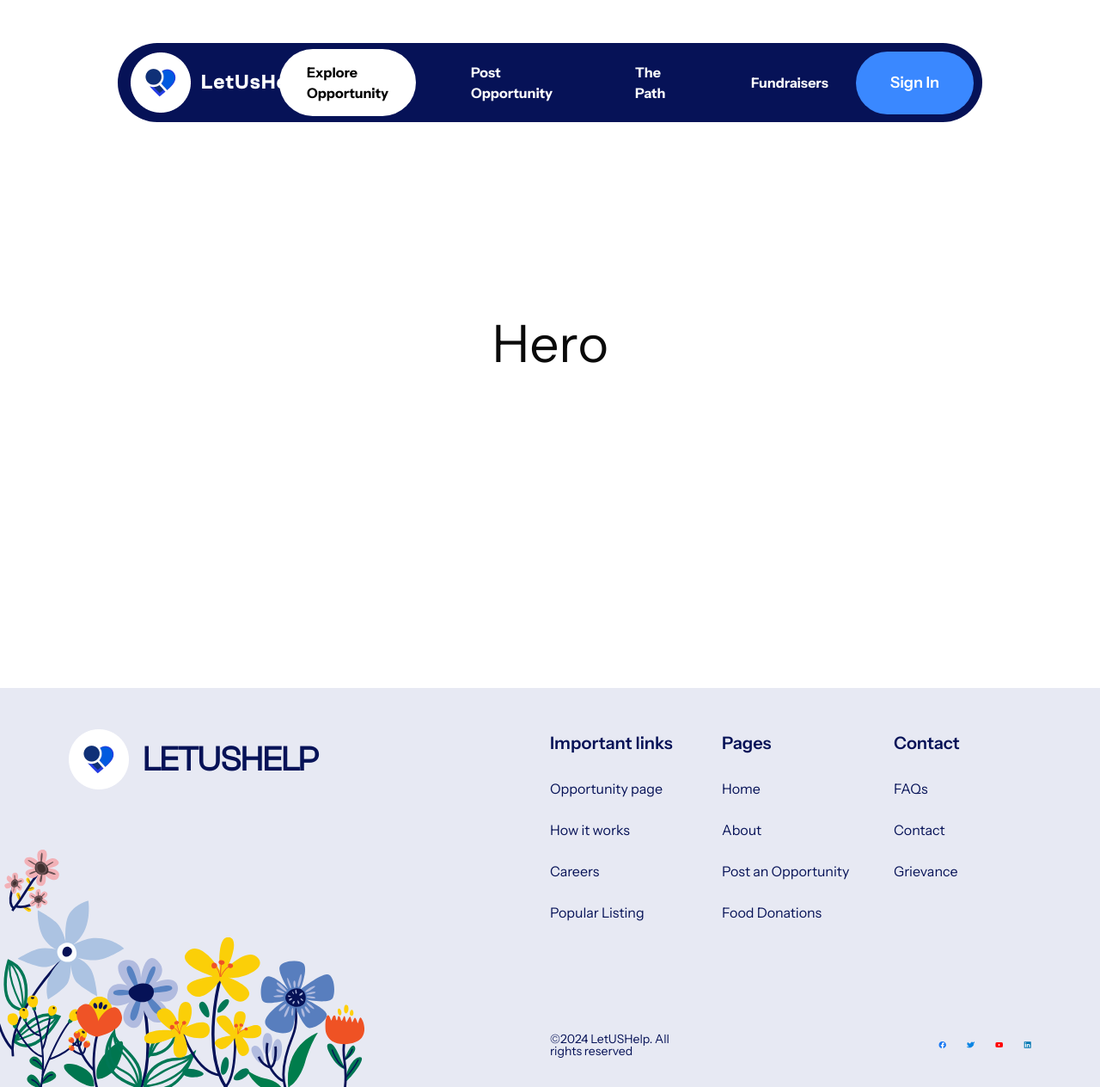
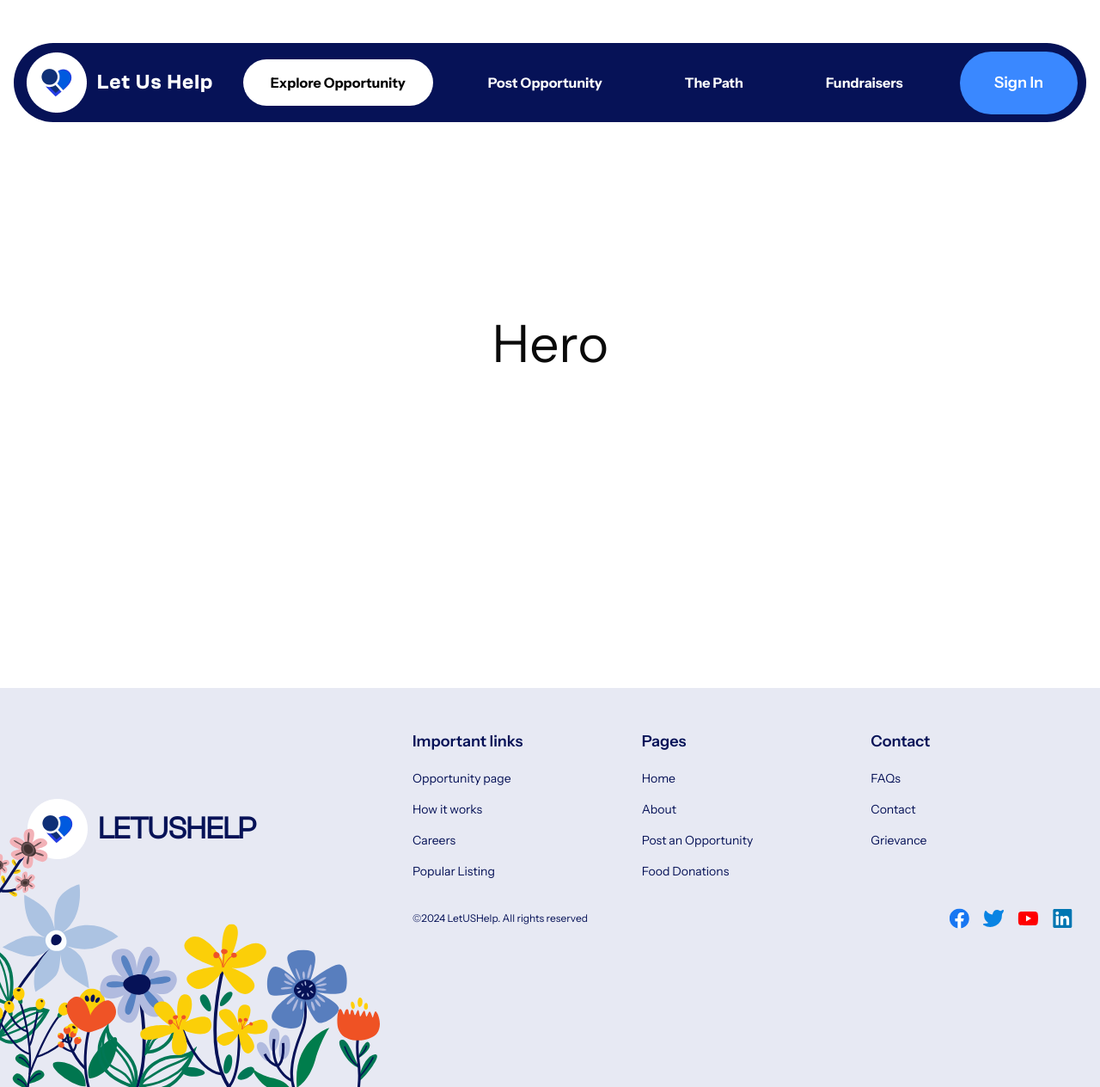
Before and after one commit to pr4th4meshh/letushelp_frontend, a Next.js app: page / in a window 1280 px wide. Shown: the whole page at 86% size. Built offline with nearby package versions, Linux system fonts and the light colour scheme.

Commit message:
refactor: temp resposive & ui tweaks

```diff
--- a/src/components/Footer.tsx
+++ b/src/components/Footer.tsx
@@ -6,38 +6,37 @@ import { FOOTER_LINKS, FOOTER_SOCIAL_LINKS } from "@/utils/constants"
 
 const Footer = () => {
   return (
-    <footer className="bg-[#8890C233] h-[464px] py-[49px] relative self-stretch">
-      <div className="mx-[80px]">
-        <div className="flex flex-row">
-          <div className="flex flex-1">
+    <footer className="bg-[#8890C233] min-h-[464px] py-8 md:py-12 relative w-full overflow-hidden">
+      <div className="container mx-auto px-4 md:px-6 lg:px-8">
+        <div className="flex flex-col space-y-8 md:space-y-0 md:flex-row md:justify-between">
           {/* Logo Section */}
-            <div className="flex items-center absolute top-[48px]">
-              <div className="text-primary uppercase font-[600] text-[40px] leading-[40px] flex font-clash items-center">
+          <div className="flex items-center justify-center md:justify-start">
+            <div className="text-primary uppercase font-semibold text-2xl sm:text-3xl md:text-4xl leading-tight flex items-center font-clash">
               <Image
                 src={Logo}
                 height={70}
                 width={70}
                 alt="LetUsHelp Logo"
-                  className="mr-[16px]"
+                className="mr-3 h-10 w-10 sm:h-12 sm:w-12 md:h-[70px] md:w-[70px]"
               />
               letushelp
             </div>
           </div>
-          </div>
-          <div className="flex flex-col flex-1">
+
           {/* Links Section */}
-            <div className="grid grid-cols-1 md:grid-cols-3 gap-10">
+          <div className="flex-grow md:ml-8 max-w-3xl">
+            <div className="grid grid-cols-1 sm:grid-cols-2 md:grid-cols-3 gap-8">
               {FOOTER_LINKS.map((section) => (
-                <div key={section.title} className="">
-                  <h3 className="text-[20px] font-[600] text-primary mb-[26px]">
+                <div key={section.title}>
+                  <h3 className="text-lg font-semibold text-primary mb-4 text-center md:text-left">
                     {section.title}
                   </h3>
-                  <ul className="space-y-[24px]">
+                  <ul className="space-y-3 text-center md:text-left">
                     {section.links.map((link) => (
-                      <li key={link.name} className="">
+                      <li key={link.name}>
                         <a
                           href={link.href}
-                          className="text-primary text-[16px]"
+                          className="text-primary text-sm hover:underline"
                         >
                           {link.name}
                         </a>
@@ -49,11 +48,11 @@ const Footer = () => {
             </div>
 
             {/* Social Media and Copyright */}
-            <div className="flex items-center mt-32 gap-[300px]">
-              <p className="text-primary leading-[14px] font-[400] text-[14px]">
+            <div className="flex flex-col items-center md:flex-row md:justify-between mt-8 space-y-4 md:space-y-0">
+              <p className="text-primary text-xs text-center md:text-left">
                 ©2024 LetUSHelp. All rights reserved
               </p>
-              <div className="flex space-x-[24px] items-center">
+              <div className="flex space-x-4 items-center">
                 {FOOTER_SOCIAL_LINKS.map((link) => (
                   <a
                     key={link.name}
@@ -65,6 +64,7 @@ const Footer = () => {
                       alt={link.name}
                       height={24}
                       width={24}
+                      className="h-6 w-6"
                     />
                   </a>
                 ))}
@@ -78,7 +78,7 @@ const Footer = () => {
       <Image
         src={FooterFlowersImage}
         alt="Footer Flowers Image"
-        className="absolute bottom-0 left-0 h-[286px] w-[442px]"
+        className="absolute bottom-0 left-0 h-auto w-full max-w-[300px] md:max-w-[442px] pointer-events-none"
       />
     </footer>
   )
--- a/src/components/Header.tsx
+++ b/src/components/Header.tsx
@@ -6,43 +6,85 @@ import { NAV_ITEMS } from "@/utils/constants"
 
 const Header = () => {
   const [selectedNavItem, setSelectedNavItem] = useState(0)
+  const [isMenuOpen, setIsMenuOpen] = useState(false)
+
   return (
-    <header className="w-full fixed top-0 z-[999] flex justify-center bg-transparent mt-[50px]">
-      <div className="container flex items-center justify-between pl-[15px] p-[10px] h-[92px] bg-[#061257] text-white rounded-[100px] max-w-screen-xl mx-[137px]">
+    <header className="w-full fixed top-0 z-[999] flex justify-center bg-transparent mt-4 sm:mt-8 md:mt-12 lg:mt-[50px] px-4">
+      <div className="container flex items-center justify-between p-2 sm:p-3 md:p-4 lg:p-[10px] lg:pl-[15px] h-16 sm:h-20 md:h-24 lg:h-[92px] bg-[#061257] text-white rounded-full max-w-screen-xl mx-auto">
         {/* Logo div  */}
         <div className="flex items-center">
-          <Image src={Logo} height={70} width={70} alt="LetUsHelp Logo" />
-          <h1 className="text-[24px] ml-[12px] leading-[30px] tracking-wider font-clashBold">
-            LetUsHelp
+          <Image src={Logo} height={40} width={40} alt="LetUsHelp Logo" className="h-8 w-8 sm:h-10 sm:w-10 md:h-12 md:w-12 lg:h-[70px] lg:w-[70px]" />
+          <h1 className="text-base sm:text-lg md:text-xl lg:text-2xl ml-2 sm:ml-3 md:ml-4 lg:ml-[12px] leading-tight tracking-wider font-clashBold">
+            Let Us Help
           </h1>
         </div>
 
-        {/* Navigation */}
-        <div className="flex items-center gap-[32px]">
+        {/* Hamburger Menu for Mobile */}
+        <button
+          className="lg:hidden text-white focus:outline-none"
+          onClick={() => setIsMenuOpen(!isMenuOpen)}
+        >
+          <svg className="w-6 h-6" fill="none" stroke="currentColor" viewBox="0 0 24 24" xmlns="http://www.w3.org/2000/svg">
+            <path strokeLinecap="round" strokeLinejoin="round" strokeWidth={2} d="M4 6h16M4 12h16M4 18h16" />
+          </svg>
+        </button>
+
+        {/* Navigation for Desktop */}
+        <nav className="hidden lg:flex items-center gap-4 xl:gap-[32px]">
           {NAV_ITEMS.map((item, index) => (
             <a
               key={item.name}
               href={item.href}
               onClick={() => setSelectedNavItem(index)}
-              className={`text-[16px] font-[700] leading-normal transition-all duration-300 ${
+              className={`text-sm xl:text-base font-bold leading-normal px-3 py-2 xl:px-[32px] xl:py-[15px] rounded-full transition-all duration-300 ${
                 selectedNavItem === index
-                  ? "bg-white text-black hover:text-black rounded-[60px] py-[15px] px-[32px]"
-                  : "text-white hover:text-white/80 py-[15px] px-[32px]"
+                  ? "bg-white text-black hover:text-black"
+                  : "text-white hover:text-white/80"
               }`}
             >
               {item.name}
             </a>
           ))}
-        </div>
+        </nav>
 
-        {/* Sign Up Button */}
-        <div>
+        {/* Sign Up Button for Desktop */}
+        <div className="hidden lg:block">
           <PrimaryButton
             title="Sign In"
             className="text-[18px] px-[40px] h-full bg-[#3A88FF]"
           />
         </div>
       </div>
+
+      {/* Mobile Menu */}
+      {isMenuOpen && (
+        <div className="lg:hidden absolute top-full left-0 right-0 bg-[#061257] mt-2 rounded-b-2xl shadow-lg">
+          <nav className="flex flex-col p-4">
+            {NAV_ITEMS.map((item, index) => (
+              <a
+                key={item.name}
+                href={item.href}
+                onClick={() => {
+                  setSelectedNavItem(index)
+                  setIsMenuOpen(false)
+                }}
+                className={`text-base font-bold py-3 px-4 rounded-full transition-all duration-300 ${
+                  selectedNavItem === index
+                    ? "bg-white text-black"
+                    : "text-white hover:text-white/80"
+                }`}
+              >
+                {item.name}
+              </a>
+            ))}
+            <PrimaryButton
+              title="Sign In"
+              className="text-[18px] px-[40px] h-full bg-[#3A88FF]"
+              onClick={() => setIsMenuOpen(false)}
+            />
+          </nav>
+        </div>
+      )}
     </header>
   )
 }
```
Lines whose indentation alone changed are shown as unchanged.
